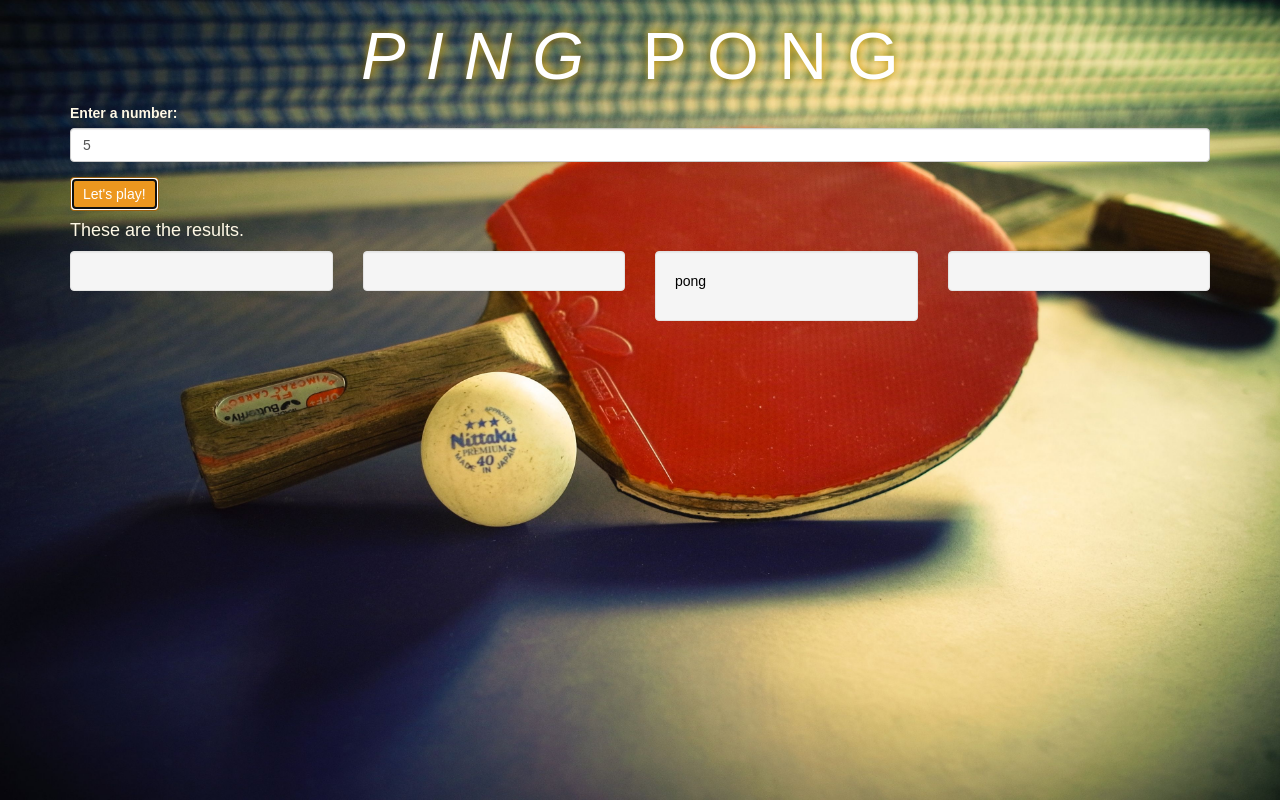
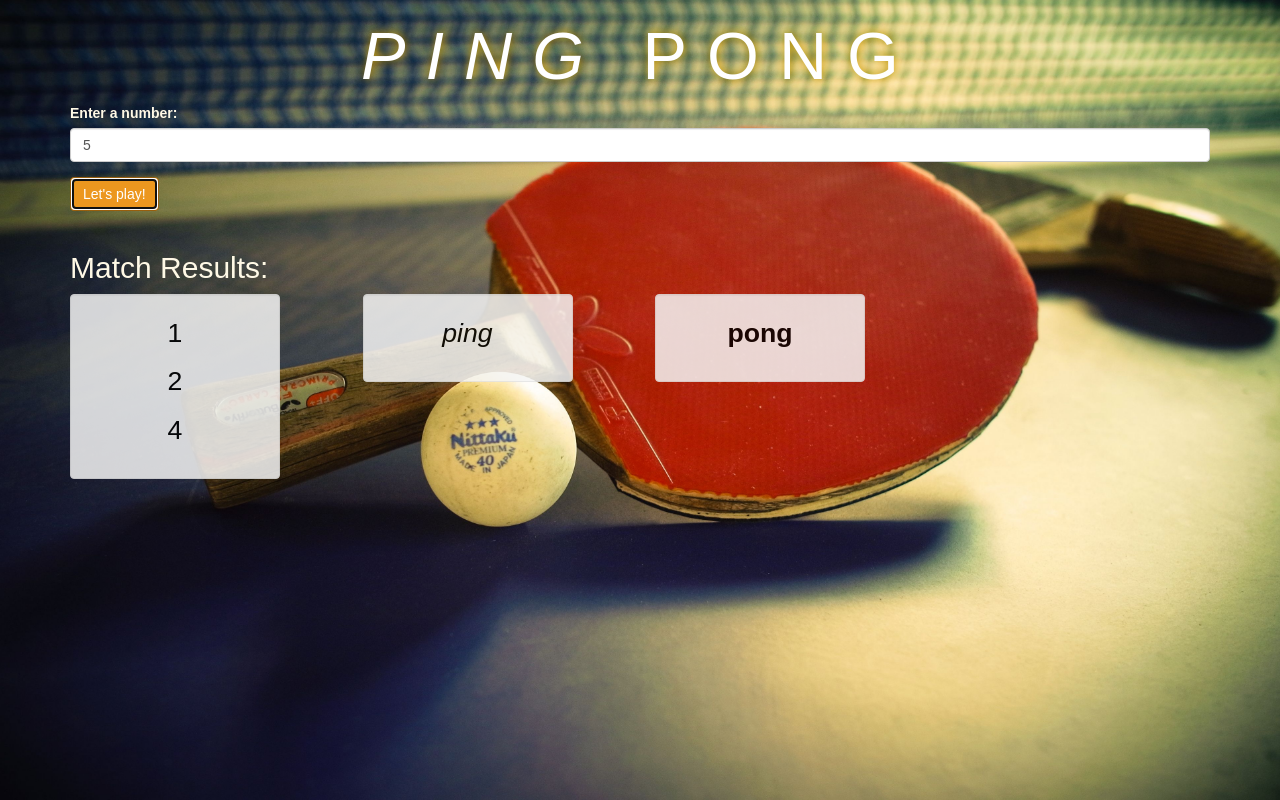
Before and after one commit to kbordon/ping-pong, a plain HTML site: page index.html in a window 1280 px wide. Both pictures are taken after typing "5" into the empty fields and a click on the button "Let's play!". Drawn offline with Linux system fonts and the light colour scheme.

Commit message:
Add css to hide display boxes when empty.

```diff
--- a/css/styles.css
+++ b/css/styles.css
@@ -1,7 +1,12 @@
-#results-message, #error-message, .results-box{
+#results-message, #error-message, .number-box, .ping-pong-box, .pong-box, .ping-box {
   display: none;
 }
 
+#results-message, {
+  color: #fff9e6;
+  font-size: 20pt;
+  font-weight: bolder;
+}
 h1 {
   color: white;
   font-size: 50pt;
@@ -10,11 +15,6 @@ h1 {
   letter-spacing: 20px;
 }
 
-#results-message, {
-  color: white;
-  font-size: 20pt;
-  font-weight: bolder;
-}
 
 body {
   color: #fff9e6;
@@ -28,4 +28,14 @@ body {
 
 .well {
   color: black;
+  opacity: .85;
+  font-size: 20pt;
+  text-align: center;
 }
+
+.message-box {
+  margin-top: 20px;
+}
+.column-box {
+  width: 80%;
+}
--- a/index.html
+++ b/index.html
@@ -19,37 +19,37 @@
       </form>
     </div>
 
-    <div class="container">
+    <div class="container results-box">
       <div class="row">
-        <div class="col-xs-12 col-sm-12 col-md-12 col-lg-12">
+        <div class="col-xs-12 col-sm-12 col-md-12 col-lg-12 message-box">
           <div id="error-message">
             <div class="well">
               <h4>As interesting as it would be to play with intangible elements, let's try something a little less challenging. Please enter a postive integer.</h4>
             </div>
           </div>
           <div id="results-message">
-              <h4>These are the results.</h4>
+              <h2>Match Results:</h2>
           </div>
         </div>
       </div>
       <div class="row">
-        <div class="col-xs-3 col-sm-3 col-md-3 col-lg-3">
-          <div class="well"
+        <div class="col-xs-3 col-sm-3 col-md-3 col-lg-3 number-box">
+          <div class="well column-box">
             <span class="number-list"></span>
           </div>
         </div>
-        <div class="col-xs-3 col-sm-3 col-md-3 col-lg-3">
-          <div class="well"
+        <div class="col-xs-3 col-sm-3 col-md-3 col-lg-3 ping-box">
+          <div class="well column-box">
               <span class="ping-list"></span>
           </div>
         </div>
-        <div class="col-xs-3 col-sm-3 col-md-3 col-lg-3">
-          <div class="well">
+        <div class="col-xs-3 col-sm-3 col-md-3 col-lg-3 pong-box">
+          <div class="well column-box">
             <span class="pong-list"></span>
           </div>
         </div>
-        <div class="col-xs-3 col-sm-3 col-md-3 col-lg-3">
-          <div class="well">
+        <div class="col-xs-3 col-sm-3 col-md-3 col-lg-3 ping-pong-box">
+          <div class="well column-box">
             <span class="ping-pong-list"></span>
           </div>
         </div>
--- a/js/scripts.js
+++ b/js/scripts.js
@@ -49,16 +49,21 @@ $(document).ready(function() {
       $("#results-message").hide();
       $("#error-message").show();
     } else {
+      $(".number-box,.ping-box,.pong-box,.ping-pong-box").hide();
       $(".number-list,.ping-list,.pong-list,.ping-pong-list").empty();
       results.forEach(function(result){
         if (result === "ping") {
-          $(".ping-list").append("<ul class='list-unstyled'><li>" + result + "</li></ul>");
+          $(".ping-list").append("<ul class='list-unstyled'><li><em>" + result + "</em></li></ul>");
+          $(".ping-box").show();
         } else if (result === "pong") {
-          $(".pong-list").append("<ul class='list-unstyled'><li>" + result + "</li></ul>");
+          $(".pong-list").append("<ul class='list-unstyled'><li><strong>" + result + "</strong></li></ul>");
+          $(".pong-box").show();
         } else if (result === "ping-pong") {
-          $(".ping-pong-list").append("<ul class='list-unstyled'><li>" + result + "</li></ul>");
+          $(".ping-pong-list").append("<ul class='list-unstyled'><li><em><strong>" + result + "</strong></em></li></ul>");
+          $(".ping-pong-box").show();
         } else {
           $(".number-list").append("<ul class='list-unstyled'><li>" + result + "</li></ul>");
+          $(".number-box").show();
         }
       });
       $("#error-message").hide();
```
